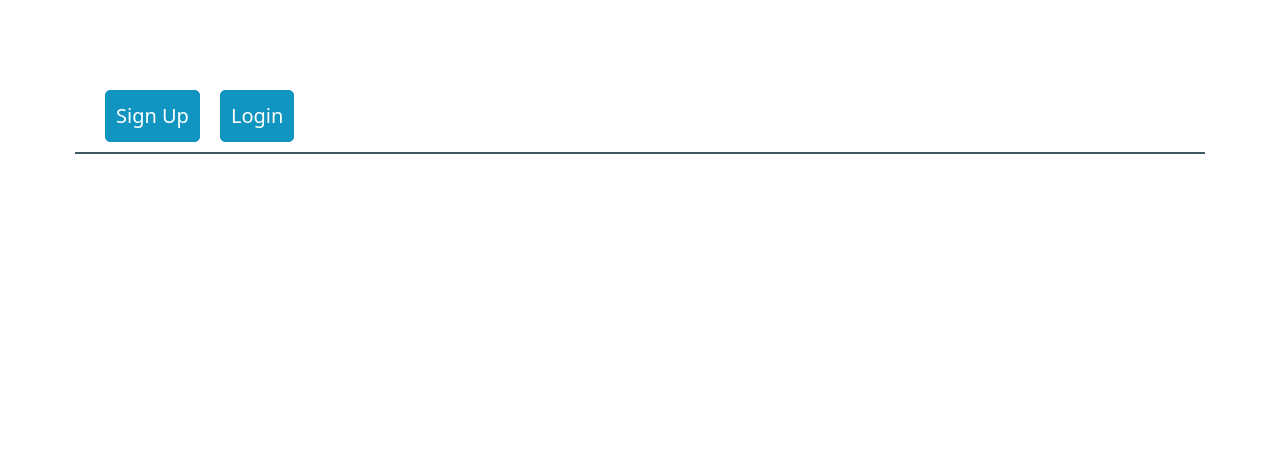
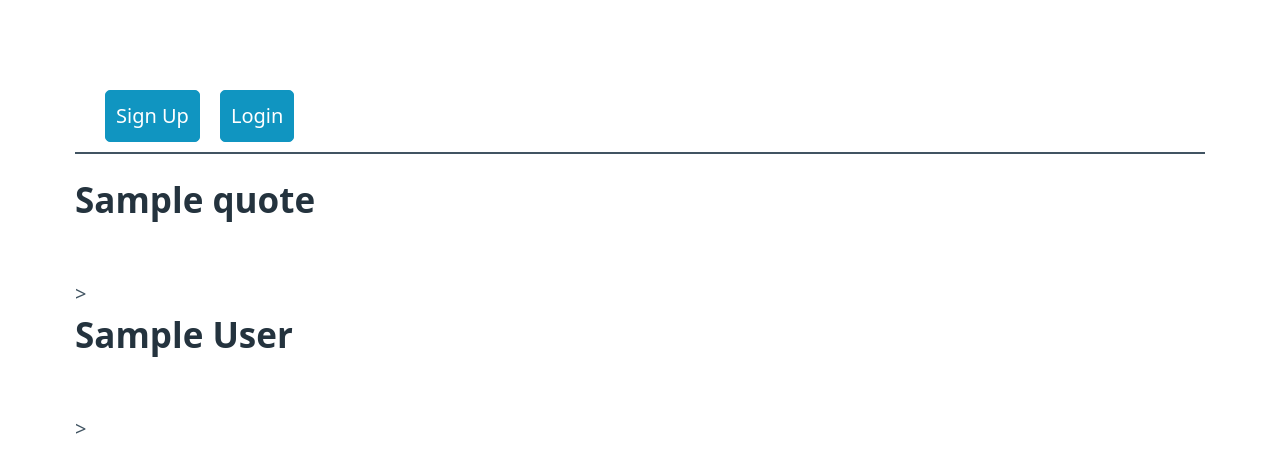
Before and after one commit to ArturMistiuk/Django_quotes, a Django app: template project_quotes/quotes/templates/quotes/index.html in a window 1280 px wide. Shown: the top 467 px of the page. Run offline with Django 4.2, Linux system fonts and the light colour scheme; the template is opened without the code that fills it: most values are stand-ins (such as "Sample title", 1, 10 or a date in 2020).

Commit message:
Update index.html

```diff
--- a/project_quotes/quotes/templates/quotes/index.html
+++ b/project_quotes/quotes/templates/quotes/index.html
@@ -25,6 +25,10 @@
     </ul>
     {% endif %}
 </nav>
+    {% for quote in quotes %}
+    <h2>{{ quote }}</h2>>
+    <h2>{{ quote.author }}</h2>>
+    {% endfor %}
 </main>
 </body>
 </html>
```
